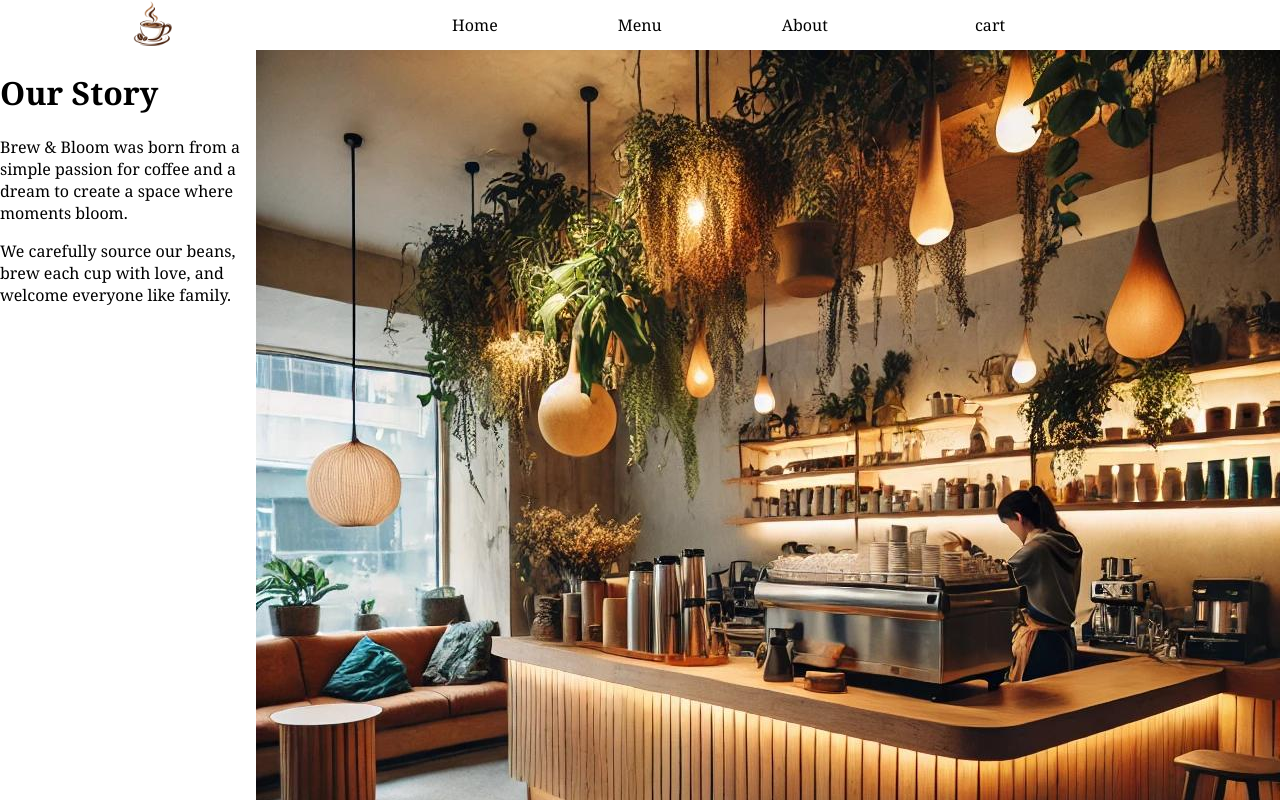
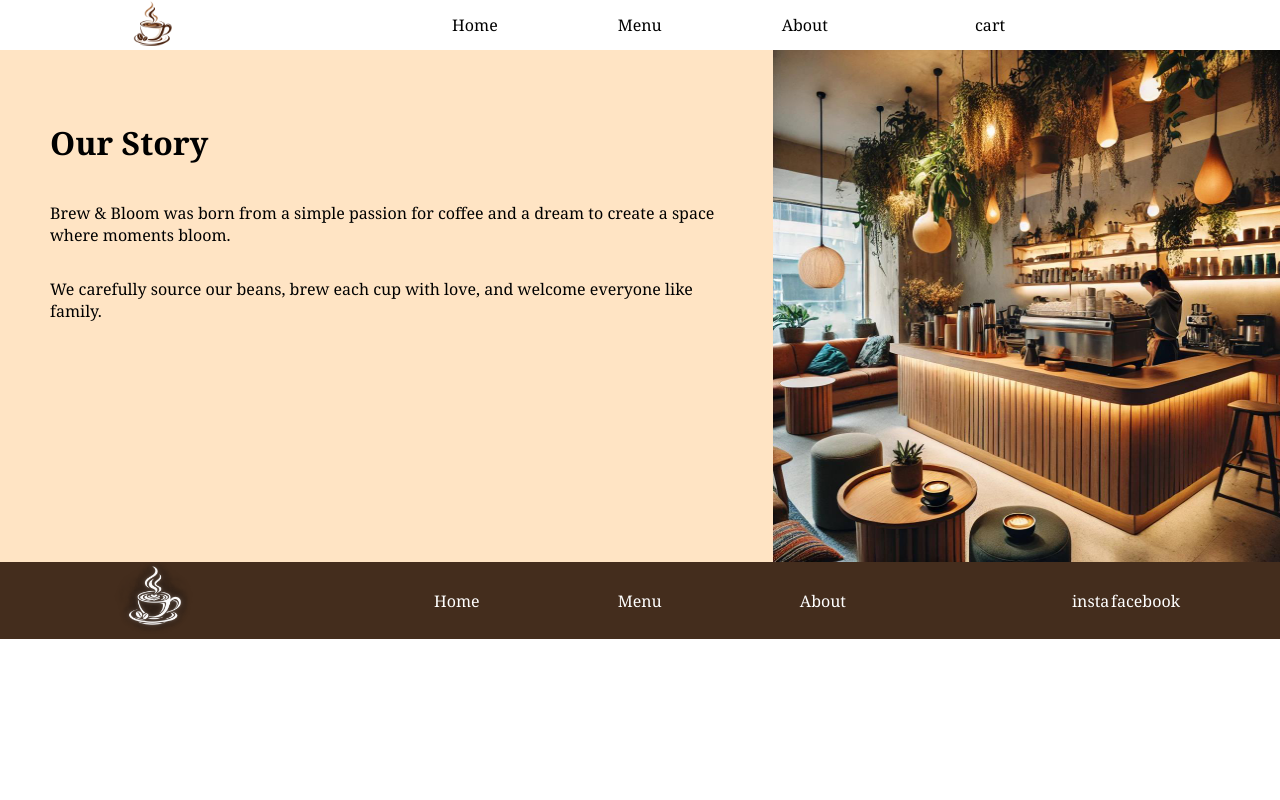
Before and after one commit to piyush-gif/allInOne, a React (Vite) app in the folder my-app/: page /about in a window 1280 px wide. Shown: the top 800 px of the page. Built offline with nearby package versions, Linux system fonts and the light colour scheme.

Commit message:
about page

```diff
--- a/my-app/src/About.jsx
+++ b/my-app/src/About.jsx
@@ -1,6 +1,7 @@
 import Navbar from "./Navbar.jsx";
 import img from "./assets/about-img.jpg";
 import "./styling/About.css";
+import Footer from "./components/Footer.jsx";
 const About = () => {
   return (
     <div className="">
@@ -21,6 +22,7 @@ const About = () => {
           <img src={img} />
         </div>
       </div>
+      <Footer />
     </div>
   );
 };
--- a/my-app/src/Menu.jsx
+++ b/my-app/src/Menu.jsx
@@ -151,7 +151,9 @@ const Menu = () => {
         </div>
       </div>
       <div className="pages-content">
+        <div className="pages-detail">
           <button
+            className="coco-button"
             onClick={() => setCurrentPage(currentPage - 1)}
             disabled={currentPage === 1}
           >
@@ -161,11 +163,13 @@ const Menu = () => {
             Page {currentPage} of {totalPages}
           </span>
           <button
+            className="coco-button"
             onClick={() => setCurrentPage(currentPage + 1)}
             disabled={currentPage === totalPages}
           >
             Next
           </button>
+        </div>
       </div>
       <Footer />
     </div>
--- a/my-app/src/index.css
+++ b/my-app/src/index.css
@@ -7,7 +7,7 @@ button{
     transition: transform 0.2s ease;
 }
 .coco-button{
-    background-color: rgb(70, 75, 63);
+    background-color: rgb(80, 94, 60);
     width: 150px;
     height: 40px;
     border-radius: 10px;
--- a/my-app/src/styling/About.css
+++ b/my-app/src/styling/About.css
@@ -1,11 +1,21 @@
-.about-content{
-    display: flex;
+.about-content {
+  display: flex;
+  justify-content: center;
+  width: 100%;
 }
 
-.about-text{
-
+.about-text {
+    background-color: bisque;
+    display: flex;
+    flex-direction: column;
+    padding: 50px;
 }
 
-.about.img{
+.about-img {
+    width: 50%;
+}
 
+.about-img img{
+    width: 100%;
+    height: 100%;
 }
--- a/my-app/src/styling/Menu.css
+++ b/my-app/src/styling/Menu.css
@@ -27,3 +27,19 @@
     display: flex;
     justify-content: center;
 }
+
+.pages-detail{
+    display: flex;
+    justify-content: space-around;
+    width: 40%;
+}
+.pages-detail span{
+    padding-top: 10px;
+}
+
+@media (max-width: 600px) {
+    .menu-list{
+        flex-direction: column;
+    }
+
+}
```
Lines whose indentation alone changed are shown as unchanged.
